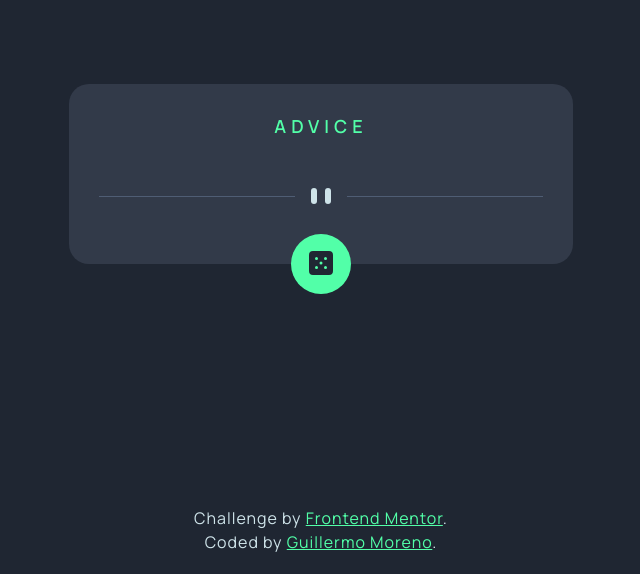
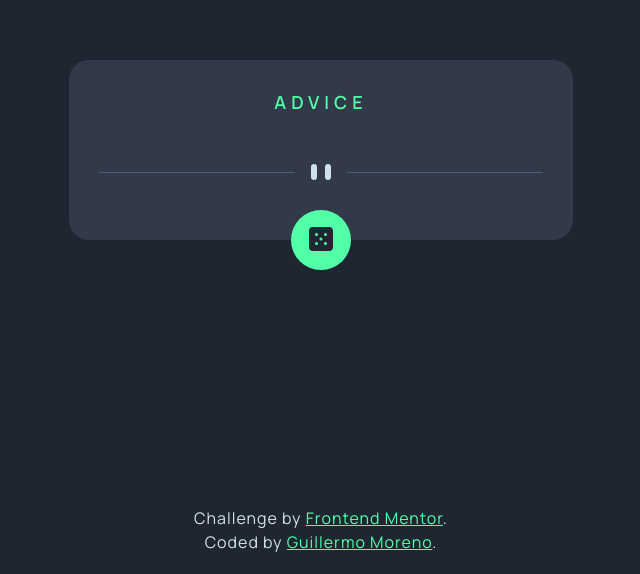
Before and after one commit to guillemrn/frontend-mentor, a plain HTML site: page advice-generator/index.html in a window 1280 px wide. Shown: the part 226-800 px from the top of the page, without its empty margins (319-959 px from the left). Drawn offline with Linux system fonts and the light colour scheme; no server answers.

Commit message:
layout modified

```diff
--- a/advice-generator/styles.css
+++ b/advice-generator/styles.css
@@ -17,11 +17,12 @@ html {
 }
 body {
   background-color: var(--dark-blue);
-  display: grid;
-  place-items: center;
-  align-content: center;
   height: 100vh;
   padding: 20px;
+  display: flex;
+  align-items: center;
+  justify-content: center;
+  flex-flow: column;
 }
 .card {
   background-color: var(--dark-grayish);
@@ -83,8 +84,6 @@ body {
   box-shadow: 0px 0px 22px -4px rgba(82,255,168,1);
 }
 footer {
-  position: absolute;
-  bottom: 20px;
   text-align: center;
   font-size: 1.6rem;
   font-family: var(--font-family);
```
